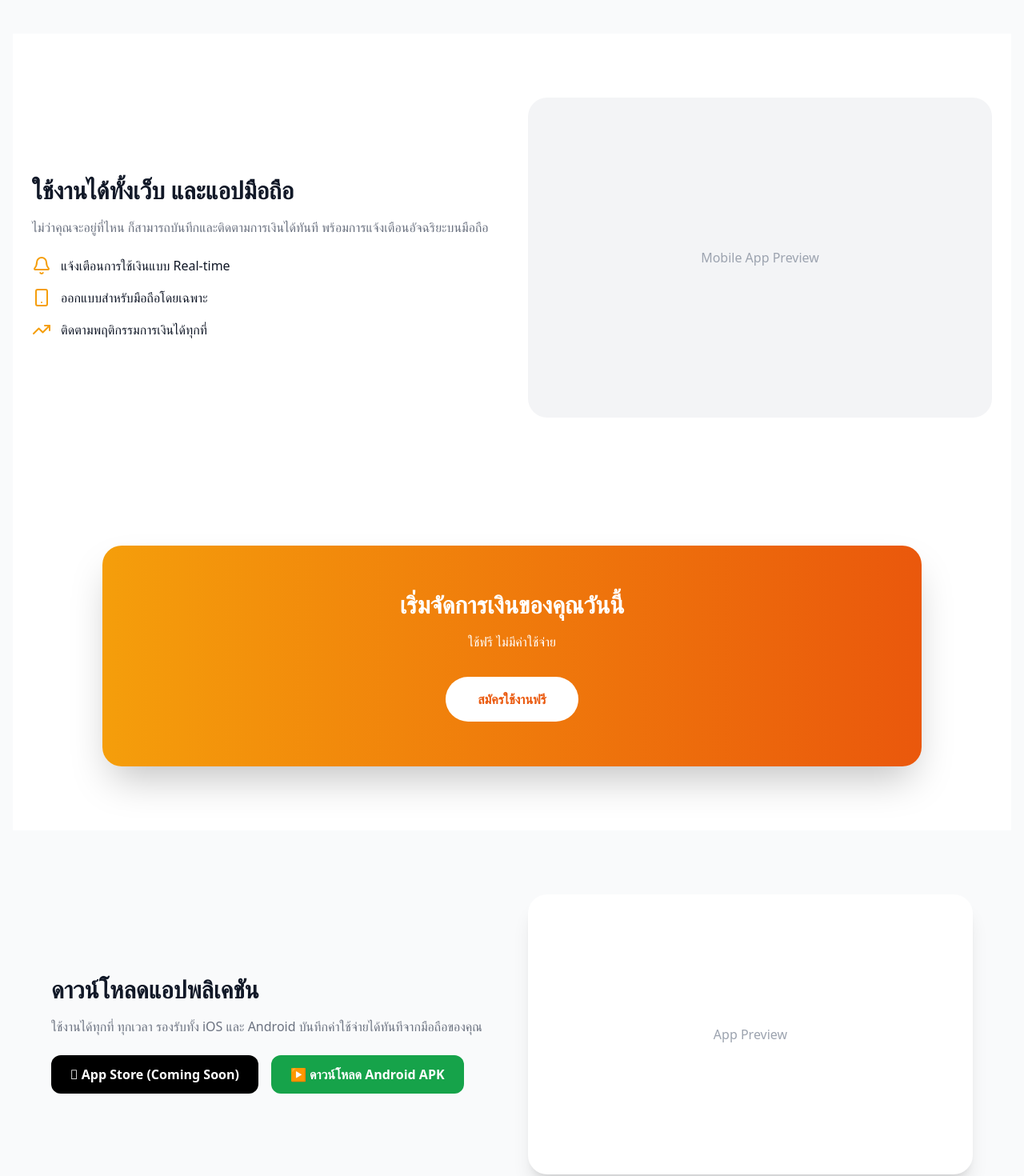
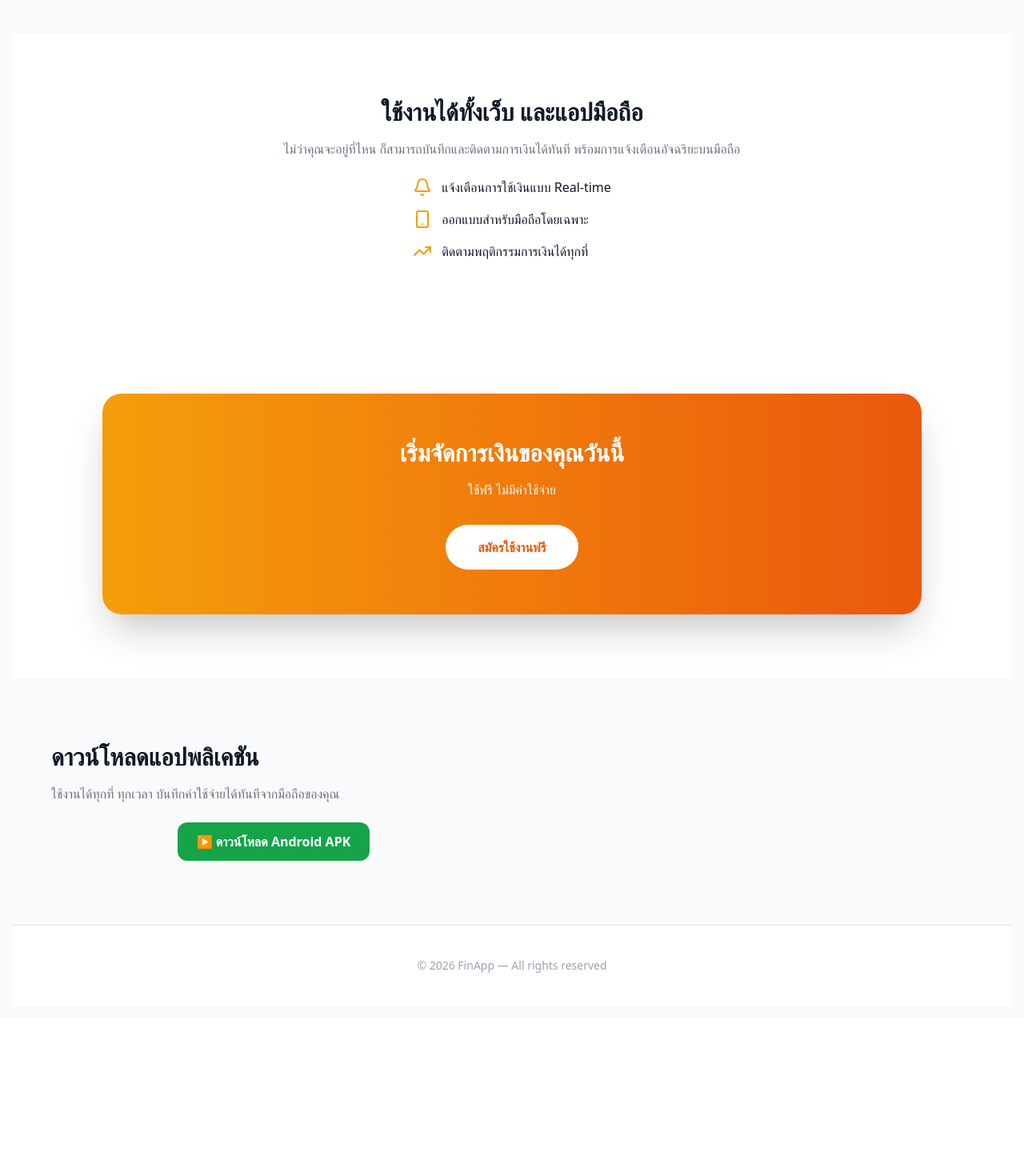
Before and after one commit to kitsanai111/MyFinance, a React (Vite) app in the folder client/: page / in a window 1280 px wide. Shown: the part 1660-3130 px from the top of the page at 80% size. After the commit the page ends 2933 px from the top, so only its background shows below. Built offline with nearby package versions, Linux system fonts and the light colour scheme.

Commit message:
update homepage

```diff
--- a/client/src/config.js
+++ b/client/src/config.js
@@ -10,7 +10,7 @@
 //Rmutr
 // export const BASE_API_URL = "http://172.21.12.33:5001/api"
 
-//Radmin
+//render
 export const BASE_API_URL = "https://myfinance-1-1dq6.onrender.com/api"
 
 
--- a/client/src/pages/HomePage.jsx
+++ b/client/src/pages/HomePage.jsx
@@ -138,43 +138,29 @@ const HomePage = () => {
         </div>
       </section>
 
-      {/* --- Mobile App Section (🔥 จุดขายสำคัญ) --- */}
       <section className="py-20 px-6">
-        <div className="max-w-7xl mx-auto grid md:grid-cols-2 gap-10 items-center">
-
-          <div>
+        <div className="max-w-3xl mx-auto text-center">
           <h2 className="text-3xl font-bold mb-4">
             ใช้งานได้ทั้งเว็บ และแอปมือถือ
           </h2>
-
           <p className="text-gray-500 mb-6">
             ไม่ว่าคุณจะอยู่ที่ไหน ก็สามารถบันทึกและติดตามการเงินได้ทันที
             พร้อมการแจ้งเตือนอัจฉริยะบนมือถือ
           </p>
-
-            <div className="space-y-4">
+          <div className="space-y-4 inline-block text-left">
             <div className="flex items-center gap-3">
               <Bell className="text-amber-500" />
               <span>แจ้งเตือนการใช้เงินแบบ Real-time</span>
             </div>
-
             <div className="flex items-center gap-3">
               <Smartphone className="text-amber-500" />
               <span>ออกแบบสำหรับมือถือโดยเฉพาะ</span>
             </div>
-
             <div className="flex items-center gap-3">
               <TrendingUp className="text-amber-500" />
               <span>ติดตามพฤติกรรมการเงินได้ทุกที่</span>
             </div>
           </div>
-          </div>
-
-          {/* Phone mock */}
-          <div className="bg-gray-100 h-[400px] rounded-3xl flex items-center justify-center text-gray-400">
-            Mobile App Preview
-          </div>
-
         </div>
       </section>
 
@@ -203,16 +189,11 @@ const HomePage = () => {
             </h2>
 
             <p className="text-gray-500 mb-6">
-              ใช้งานได้ทุกที่ ทุกเวลา รองรับทั้ง iOS และ Android
+              ใช้งานได้ทุกที่ ทุกเวลา
               บันทึกค่าใช้จ่ายได้ทันทีจากมือถือของคุณ
             </p>
 
-            <div className="flex gap-4 flex-wrap">
-              {/* App Store */}
-              <button className="bg-black text-white px-6 py-3 rounded-xl font-semibold hover:scale-105 transition">
-                 App Store (Coming Soon)
-              </button>
-
+            <div className="flex gap-4 flex-wrap justify-center">
               {/* Google Play */}
               <button
                 onClick={() => window.open('/filance_app.apk', '_blank')}
@@ -220,11 +201,6 @@ const HomePage = () => {
                 ▶ ดาวน์โหลด Android APK
               </button>
             </div>
-          </div>
-
-          {/* IMAGE / MOCKUP */}
-          <div className="bg-white rounded-3xl shadow-xl h-[350px] flex items-center justify-center text-gray-400">
-            App Preview
           </div>
 
         </div>
```
Also changed, not shown: 1 other file (tests, documents, lock files or other folders). Lines whose indentation alone changed are shown as unchanged.
